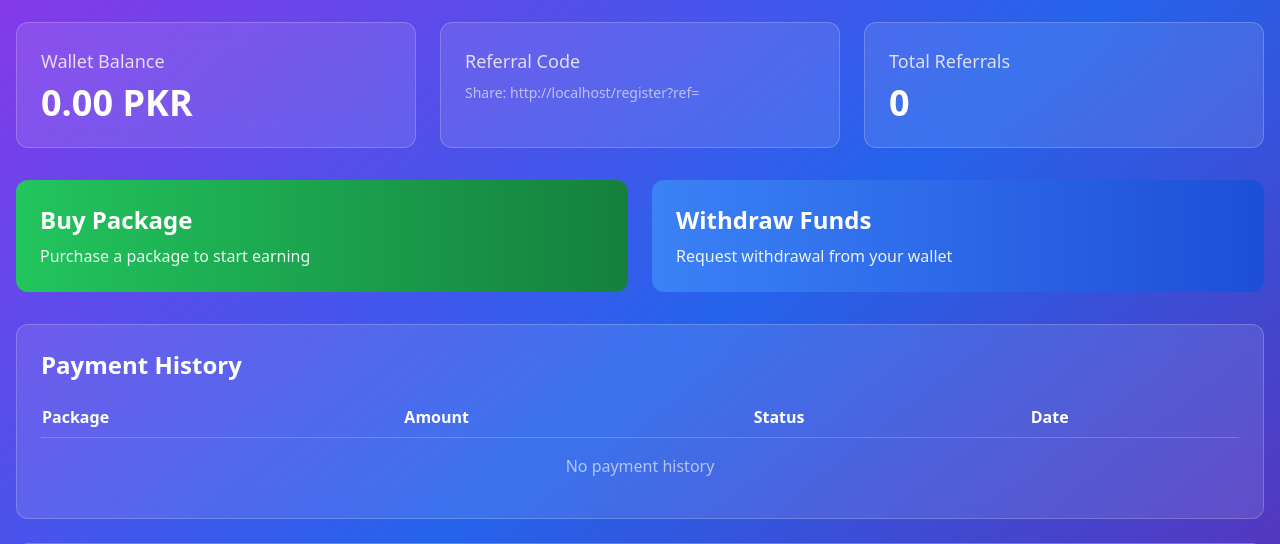
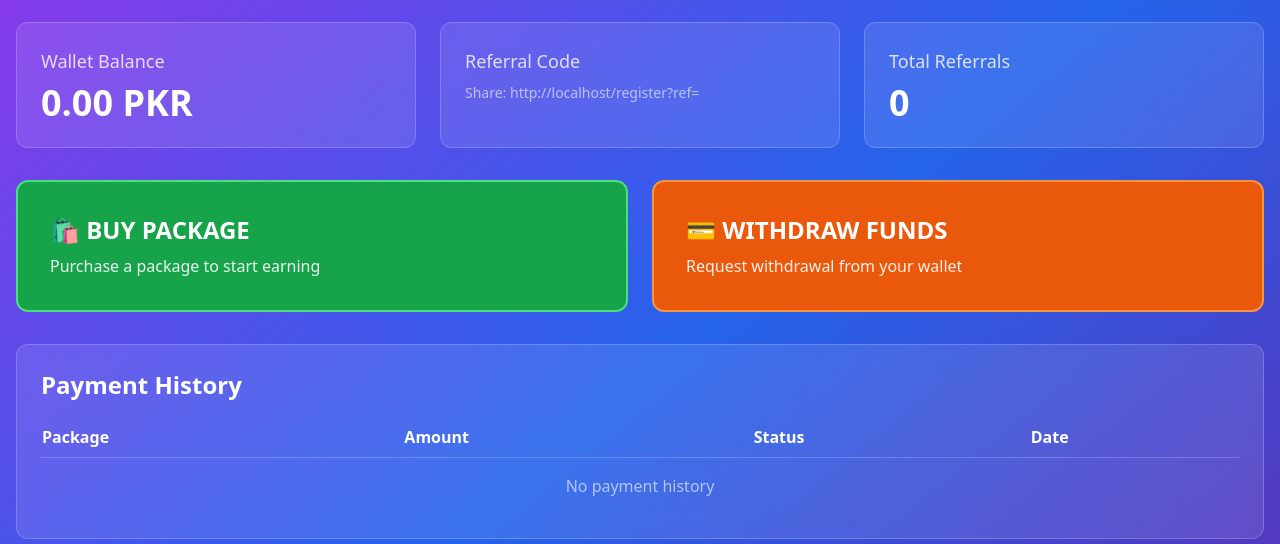
Before and after one commit to alihyderbaloch/YourEmpire., a Flask app: template templates/user_dashboard.html in a window 1280 px wide. Shown: the part 135-679 px from the top of the page. Run offline with Flask 3, Linux system fonts and the light colour scheme; the template is opened without the code that fills it, so the values that code supplies are empty; some libraries are stand-ins or nearby versions.

Commit message:
Improve button styles and payment option visibility
Update button styling for buy package and withdraw pages, change withdraw button color to orange, and ensure payment options are visible in dropdowns.

Replit-Commit-Author: Agent
Replit-Commit-Session-Id: 0d011106-bfb6-4554-b072-91b53b411faa
Replit-Commit-Checkpoint-Type: full_checkpoint
Replit-Commit-Event-Id: c4ca7253-dce0-4d20-bc59-9b998a34c884
Replit-Commit-Screenshot-Url: https://storage.googleapis.com/screenshot-production-us-central1/064be7b3-9fc3-4dd7-9178-19b830452fdb/0d011106-bfb6-4554-b072-91b53b411faa/bDgCHak

```diff
--- a/templates/user_dashboard.html
+++ b/templates/user_dashboard.html
@@ -52,12 +52,12 @@
         </div>
 
         <div class="grid md:grid-cols-2 gap-6 mb-8">
-            <a href="{{ url_for('buy_package') }}" class="bg-gradient-to-r from-green-500 to-green-700 rounded-xl p-6 text-white hover:shadow-lg transition transform hover:scale-105">
-                <h3 class="text-2xl font-bold mb-2">Buy Package</h3>
+            <a href="{{ url_for('buy_package') }}" class="bg-green-600 rounded-xl p-8 text-white hover:shadow-2xl transition transform hover:scale-105 border-2 border-green-400 cursor-pointer">
+                <h3 class="text-2xl font-bold mb-2 uppercase">🛍️ Buy Package</h3>
                 <p class="text-white/90">Purchase a package to start earning</p>
             </a>
-            <a href="{{ url_for('withdraw') }}" class="bg-gradient-to-r from-blue-500 to-blue-700 rounded-xl p-6 text-white hover:shadow-lg transition transform hover:scale-105">
-                <h3 class="text-2xl font-bold mb-2">Withdraw Funds</h3>
+            <a href="{{ url_for('withdraw') }}" class="bg-orange-600 rounded-xl p-8 text-white hover:shadow-2xl transition transform hover:scale-105 border-2 border-orange-400 cursor-pointer">
+                <h3 class="text-2xl font-bold mb-2 uppercase">💳 Withdraw Funds</h3>
                 <p class="text-white/90">Request withdrawal from your wallet</p>
             </a>
         </div>
--- a/templates/withdraw.html
+++ b/templates/withdraw.html
@@ -59,8 +59,8 @@
                     <input type="text" name="account_name" required class="w-full px-4 py-2 rounded-lg bg-white/20 text-white border border-white/30 focus:outline-none focus:border-white placeholder-white/50" placeholder="Enter account holder name">
                 </div>
 
-                <button type="submit" class="w-full bg-gradient-to-r from-blue-500 to-blue-600 text-white py-4 px-6 rounded-lg font-bold text-lg hover:from-blue-600 hover:to-blue-700 transition shadow-lg hover:shadow-xl transform hover:scale-105 active:scale-95 md:py-3">
-                    💰 Request Withdrawal
+                <button type="submit" class="w-full bg-orange-600 text-white py-4 px-6 rounded-xl font-bold text-lg border-2 border-orange-400 hover:bg-orange-700 hover:border-orange-300 transition shadow-lg hover:shadow-2xl transform hover:scale-105 active:scale-95 uppercase tracking-wider md:py-4 md:text-base">
+                    💰 REQUEST WITHDRAWAL
                 </button>
             </form>
         </div>
```
Also changed, not shown: templates/buy_package.html (+13 -2 lines).
